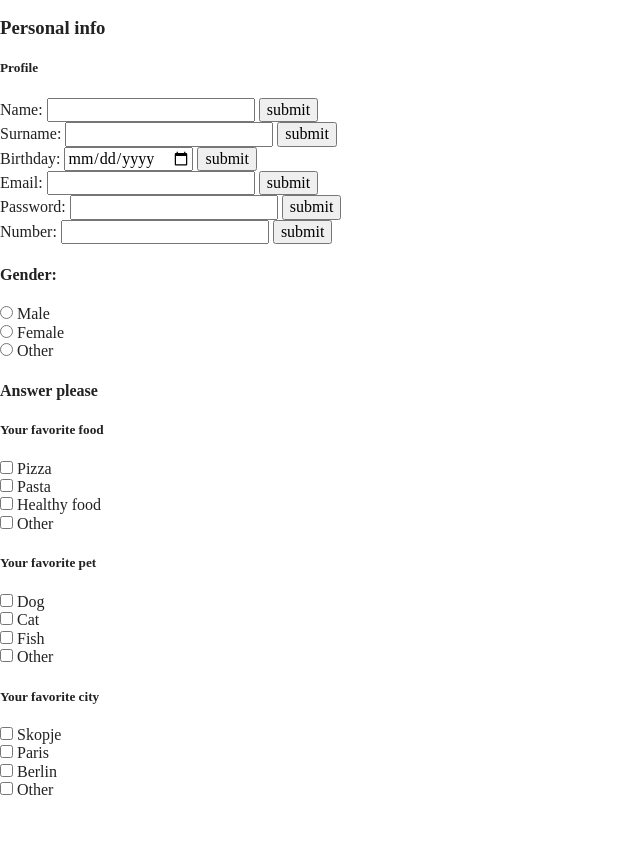
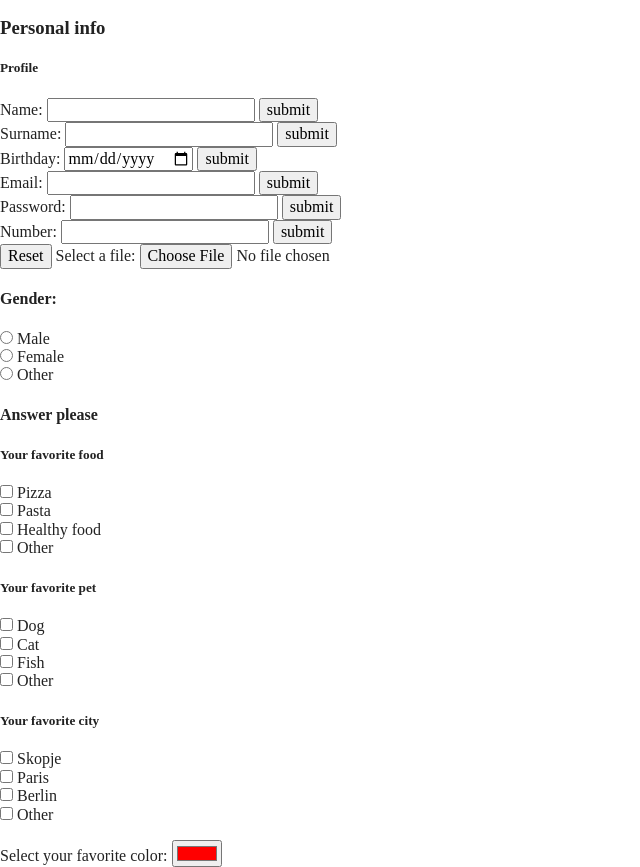
Before and after one commit to marijamilevaa/first, a website built with Parcel: page second.html in a window 1280 px wide. Shown: the part 100-967 px from the top of the page, without its empty margins (0-640 px from the left). Before the commit the page ends 916 px from the top, so only its background shows below. Built offline with nearby package versions, Linux system fonts and the light colour scheme.

Commit message:
Finish complex form

```diff
--- a/second.html
+++ b/second.html
@@ -50,6 +50,13 @@
         <input type="number" id="number" name="Number" />
         <input type="submit" value="submit" /> <br />
 
+        <input type="reset">
+
+        <label for="myfile">Select a file:</label>
+        <input type="file" id="myfile" name="myfile">
+
+
+
         <h4>Gender:</h4>
         <input type="radio" id="male" name="gender" value="male" />
         <label for="male">Male</label><br />
@@ -89,6 +96,8 @@
         <input type="checkbox" id="venicle3" name="vehicle3" value="City" />
         <label for="vehicle3">Other</label><br />
 
+
+
         <input
           type="hidden"
           name="hidden_field"
@@ -97,7 +106,10 @@
       </form>
       <pre id="preview"></pre>
     </main>
-    <footer></footer>
+    <footer<label for="favcolor">Select your favorite color:</label>
+    <input type="color" id="favcolor" name="favcolor" value="#ff0000">
+  </footer>
+
     <script src="js/vendor/modernizr-3.11.2.min.js"></script>
     <script src="js/plugins.js"></script>
     <script src="js/main.js"></script>
```
Also changed, not shown: index.html (+1 -0 lines).
